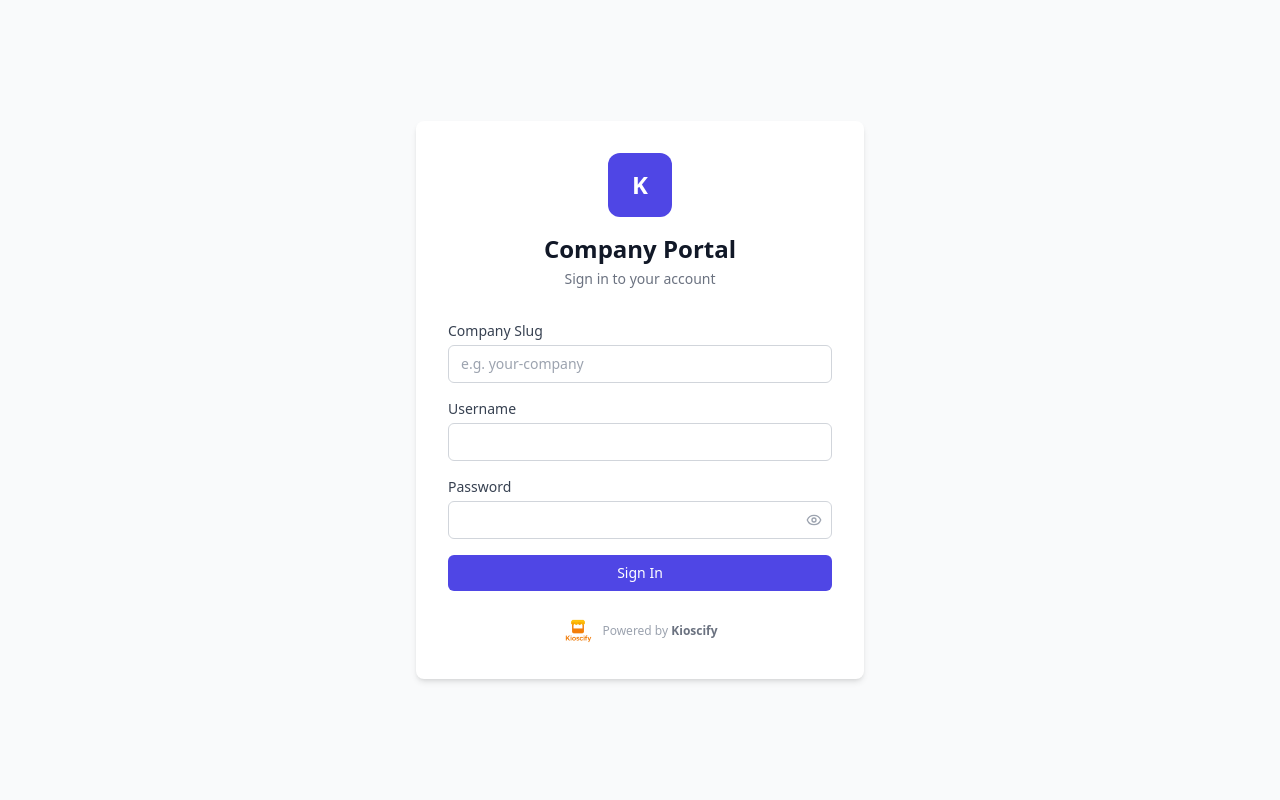
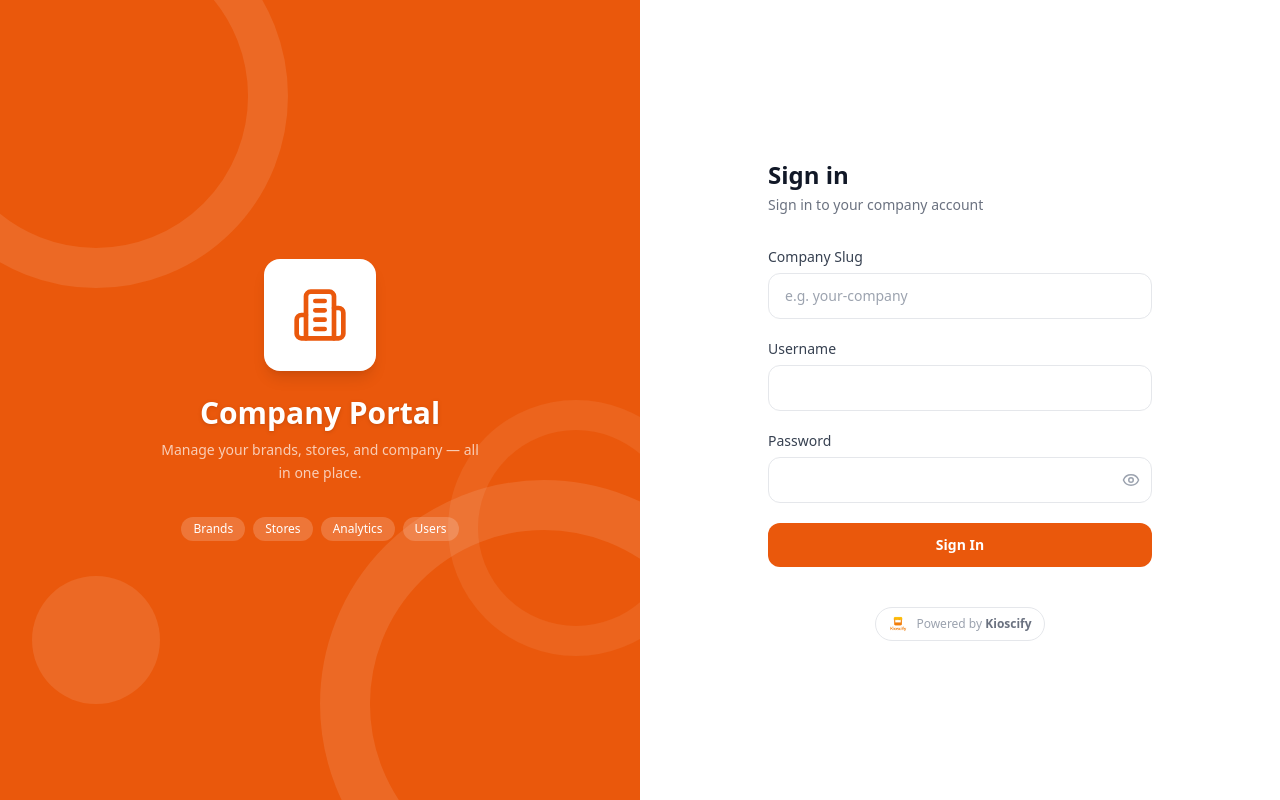
Before and after one commit to kdgerona/Kioscify, a Next.js app in the folder kioscify-company/: page /login in a window 1280 px wide. Built offline with nearby package versions, Linux system fonts and the light colour scheme; no server answers.

Commit message:
feat(company): redesign login page with Kioscify orange split-screen layout

```diff
--- a/kioscify-company/app/login/LoginForm.tsx
+++ b/kioscify-company/app/login/LoginForm.tsx
@@ -2,8 +2,11 @@
 
 import { useState, useEffect } from 'react';
 import { useRouter } from 'next/navigation';
-import { Eye, EyeOff } from 'lucide-react';
+import { Eye, EyeOff, Building2 } from 'lucide-react';
 import { api } from '@/lib/api';
+import { getContrastColor, resolveLogoUrl } from '@/lib/utils';
+
+const PRIMARY = '#ea580c';
 
 interface CompanyInfo {
   name: string;
@@ -52,106 +55,183 @@ export default function LoginForm({
     }
   };
 
-  const apiBase = process.env.NEXT_PUBLIC_API_URL?.replace('/api/v1', '') || 'http://localhost:3000';
-  const logoSrc = company?.logoUrl
-    ? company.logoUrl.startsWith('http')
-      ? company.logoUrl
-      : `${apiBase}${company.logoUrl}`
-    : null;
+  const logoSrc = resolveLogoUrl(company?.logoUrl);
+  const panelText  = getContrastColor(PRIMARY);
+  const panelMuted = panelText === '#ffffff' ? 'rgba(255,255,255,0.7)' : 'rgba(0,0,0,0.55)';
+  const panelPillBg = panelText === '#ffffff' ? 'rgba(255,255,255,0.18)' : 'rgba(0,0,0,0.08)';
+  const ringColor  = panelText === '#ffffff' ? 'white' : '#111827';
 
   return (
-    <div className="min-h-screen flex items-center justify-center bg-gray-50">
-      <div className="max-w-md w-full bg-white rounded-lg shadow-md p-8">
-        <div className="text-center mb-8">
+    <div className="min-h-screen flex">
+      {/* Left panel — brand identity */}
+      <div
+        className="hidden lg:flex lg:w-5/12 xl:w-1/2 relative flex-col items-center justify-center p-12 overflow-hidden"
+        style={{ backgroundColor: PRIMARY }}
+      >
+        {/* Decorative rings */}
+        <div
+          className="absolute -top-24 -left-24 w-96 h-96 rounded-full border-[40px] opacity-10"
+          style={{ borderColor: ringColor }}
+        />
+        <div
+          className="absolute -bottom-32 -right-32 w-[28rem] h-[28rem] rounded-full border-[50px] opacity-10"
+          style={{ borderColor: ringColor }}
+        />
+        <div
+          className="absolute top-1/2 -right-16 w-64 h-64 rounded-full border-[30px] opacity-[0.07]"
+          style={{ borderColor: ringColor }}
+        />
+        <div
+          className="absolute bottom-24 left-8 w-32 h-32 rounded-full opacity-10"
+          style={{ backgroundColor: ringColor }}
+        />
+
+        {/* Content */}
+        <div className="relative z-10 flex flex-col items-center text-center">
           {logoSrc ? (
-            <div className="flex justify-center mb-4">
-              {/* eslint-disable-next-line @next/next/no-img-element */}
+            // eslint-disable-next-line @next/next/no-img-element
             <img
               src={logoSrc}
               alt={company!.name}
-                className="w-20 h-20 object-contain rounded-xl"
+              className="w-28 h-28 object-contain rounded-2xl mb-6 shadow-lg bg-white p-3"
             />
-            </div>
           ) : (
-            <div className="w-16 h-16 bg-indigo-600 rounded-xl flex items-center justify-center mx-auto mb-4">
-              <span className="text-white text-2xl font-bold">
-                {company ? company.name[0].toUpperCase() : 'K'}
-              </span>
+            <div className="w-28 h-28 rounded-2xl flex items-center justify-center mb-6 shadow-lg bg-white">
+              <Building2 className="w-14 h-14" style={{ color: PRIMARY }} />
             </div>
           )}
-          <h1 className="text-2xl font-bold text-gray-900">
-            {company ? company.name : 'Company Portal'}
+          <h1 className="text-3xl font-bold mb-2 drop-shadow" style={{ color: panelText }}>
+            {company?.name ?? 'Company Portal'}
           </h1>
-          <p className="text-gray-500 text-sm mt-1">Sign in to your account</p>
+          <p className="text-sm max-w-xs leading-relaxed" style={{ color: panelMuted }}>
+            Manage your brands, stores, and company — all in one place.
+          </p>
+          <div className="flex flex-wrap justify-center gap-2 mt-8">
+            {['Brands', 'Stores', 'Analytics', 'Users'].map(f => (
+              <span
+                key={f}
+                className="text-xs font-medium px-3 py-1 rounded-full"
+                style={{ background: panelPillBg, color: panelText }}
+              >
+                {f}
+              </span>
+            ))}
+          </div>
+        </div>
+      </div>
+
+      {/* Right panel — form */}
+      <div className="flex-1 flex flex-col items-center justify-center p-6 sm:p-10 bg-white">
+        {/* Mobile-only brand header */}
+        <div className="lg:hidden flex flex-col items-center mb-8">
+          {logoSrc ? (
+            // eslint-disable-next-line @next/next/no-img-element
+            <img
+              src={logoSrc}
+              alt={company!.name}
+              className="w-16 h-16 object-contain rounded-xl mb-3"
+            />
+          ) : (
+            <div
+              className="w-16 h-16 rounded-xl flex items-center justify-center mb-3"
+              style={{ backgroundColor: PRIMARY }}
+            >
+              <Building2 className="w-8 h-8 text-white" />
+            </div>
+          )}
+          <h1 className="text-xl font-bold text-gray-900">
+            {company?.name ?? 'Company Portal'}
+          </h1>
+        </div>
+
+        <div className="w-full max-w-sm">
+          <div className="mb-8">
+            <h2 className="text-2xl font-bold text-gray-900">Sign in</h2>
+            <p className="text-gray-500 text-sm mt-1">Sign in to your company account</p>
           </div>
 
           {error && (
-          <div className="mb-4 p-3 bg-red-50 border border-red-200 rounded text-red-700 text-sm">
+            <div className="mb-5 bg-red-50 border border-red-200 text-red-700 px-4 py-3 rounded-xl text-sm">
               {error}
             </div>
           )}
 
-        <form onSubmit={handleSubmit} className="space-y-4">
+          <form onSubmit={handleSubmit} className="space-y-5">
             {!companySlug && (
               <div>
-              <label className="block text-sm font-medium text-gray-700 mb-1">Company Slug</label>
+                <label className="block text-sm font-medium text-gray-700 mb-1.5">
+                  Company Slug
+                </label>
                 <input
                   type="text"
                   value={slugInput}
                   onChange={e => setSlugInput(e.target.value)}
                   required
-                className="w-full px-3 py-2 border border-gray-300 rounded-md focus:outline-none focus:ring-2 focus:ring-indigo-500 text-sm"
+                  autoCapitalize="none"
+                  autoCorrect="off"
+                  className="w-full px-4 py-3 border border-gray-200 rounded-xl text-sm text-gray-900 outline-none transition focus:ring-2 focus:border-transparent hover:border-gray-300 bg-white"
+                  style={{ '--tw-ring-color': PRIMARY } as React.CSSProperties}
                   placeholder="e.g. your-company"
                 />
               </div>
             )}
             <div>
-            <label className="block text-sm font-medium text-gray-700 mb-1">Username</label>
+              <label className="block text-sm font-medium text-gray-700 mb-1.5">
+                Username
+              </label>
               <input
                 type="text"
                 value={username}
                 onChange={e => setUsername(e.target.value)}
                 required
-              className="w-full px-3 py-2 border border-gray-300 rounded-md focus:outline-none focus:ring-2 focus:ring-indigo-500 text-sm"
+                autoComplete="username"
+                className="w-full px-4 py-3 border border-gray-200 rounded-xl text-sm text-gray-900 outline-none transition focus:ring-2 focus:border-transparent hover:border-gray-300 bg-white"
+                style={{ '--tw-ring-color': PRIMARY } as React.CSSProperties}
               />
             </div>
             <div>
-            <label className="block text-sm font-medium text-gray-700 mb-1">Password</label>
+              <label className="block text-sm font-medium text-gray-700 mb-1.5">
+                Password
+              </label>
               <div className="relative">
                 <input
                   type={showPassword ? 'text' : 'password'}
                   value={password}
                   onChange={e => setPassword(e.target.value)}
                   required
-                className="w-full px-3 py-2 pr-10 border border-gray-300 rounded-md focus:outline-none focus:ring-2 focus:ring-indigo-500 text-sm"
+                  autoComplete="current-password"
+                  className="w-full px-4 py-3 pr-11 border border-gray-200 rounded-xl text-sm text-gray-900 outline-none transition focus:ring-2 focus:border-transparent hover:border-gray-300 bg-white"
+                  style={{ '--tw-ring-color': PRIMARY } as React.CSSProperties}
                 />
                 <button
                   type="button"
                   onClick={() => setShowPassword(!showPassword)}
-                className="absolute right-2.5 top-1/2 -translate-y-1/2 text-gray-400 hover:text-gray-600"
+                  className="absolute right-3 top-1/2 -translate-y-1/2 text-gray-400 hover:text-gray-600"
                   tabIndex={-1}
                 >
-                {showPassword ? <EyeOff size={16} /> : <Eye size={16} />}
+                  {showPassword ? <EyeOff size={18} /> : <Eye size={18} />}
                 </button>
               </div>
             </div>
             <button
               type="submit"
               disabled={loading}
-            className="w-full py-2 bg-indigo-600 text-white rounded-md hover:bg-indigo-700 disabled:opacity-50 text-sm font-medium transition-colors"
+              className="w-full font-semibold py-3 rounded-xl transition disabled:opacity-50 disabled:cursor-not-allowed text-sm hover:brightness-90 mt-2"
+              style={{ backgroundColor: PRIMARY, color: getContrastColor(PRIMARY) }}
             >
               {loading ? 'Signing in...' : 'Sign In'}
             </button>
           </form>
 
-        <div className="flex items-center justify-center gap-2 mt-6">
+          <div className="flex items-center justify-center gap-2 mt-10 bg-white border border-gray-200 rounded-full px-3 py-1.5 w-fit mx-auto">
             {/* eslint-disable-next-line @next/next/no-img-element */}
-          <img src="/logo-full.png" alt="Kioscify" className="w-8 h-8 object-contain" />
+            <img src="/logo-full.png" alt="Kioscify" className="w-5 h-5 object-contain" />
             <p className="text-xs text-gray-400">
               Powered by <span className="font-semibold text-gray-500">Kioscify</span>
             </p>
           </div>
         </div>
       </div>
+    </div>
   );
 }
```
Lines whose indentation alone changed are shown as unchanged.
